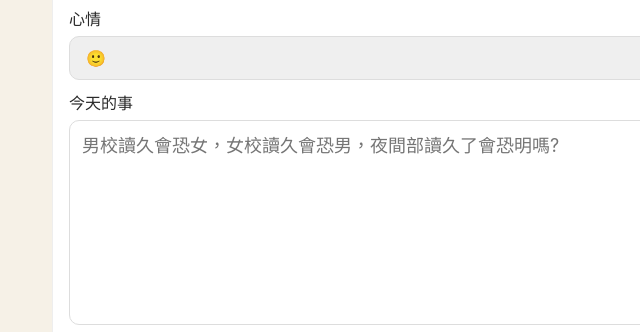
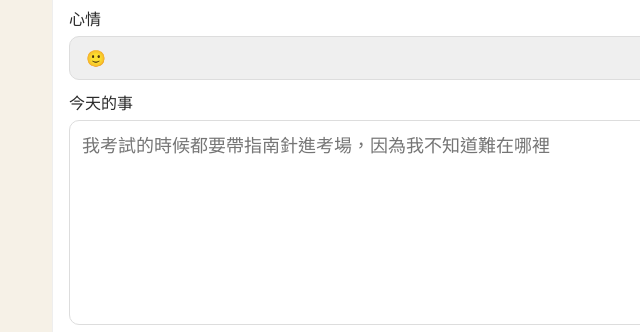
Before and after one commit to skt2256680-dotcom/diary-frontend, a plain HTML site: page index.html in a window 1280 px wide. Shown: the part 820-1152 px from the top of the page, 178-818 px from the left. Drawn offline with Linux system fonts and the light colour scheme; a script that the page names is missing.

Commit message:
Update index.html

```diff
--- a/index.html
+++ b/index.html
@@ -82,7 +82,7 @@
 
         <div class="row">
           <label for="text">今天的事</label>
-          <textarea id="text" rows="6" placeholder="男校讀久會恐女，女校讀久會恐男，夜間部讀久了會恐明嗎?" required></textarea>
+          <textarea id="text" rows="6" placeholder="我考試的時候都要帶指南針進考場，因為我不知道難在哪裡" required></textarea>
         </div>
 
         <div class="row">
```
